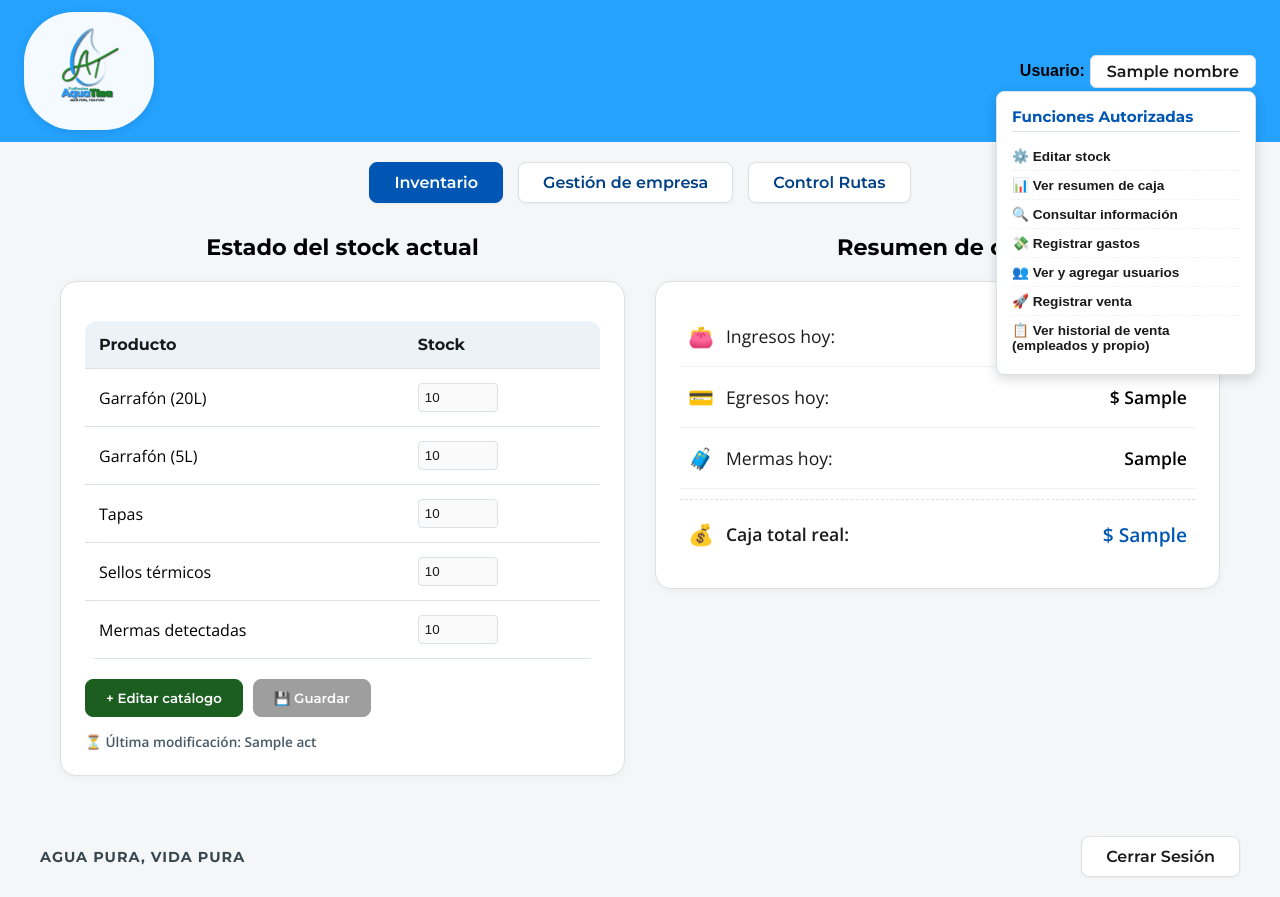
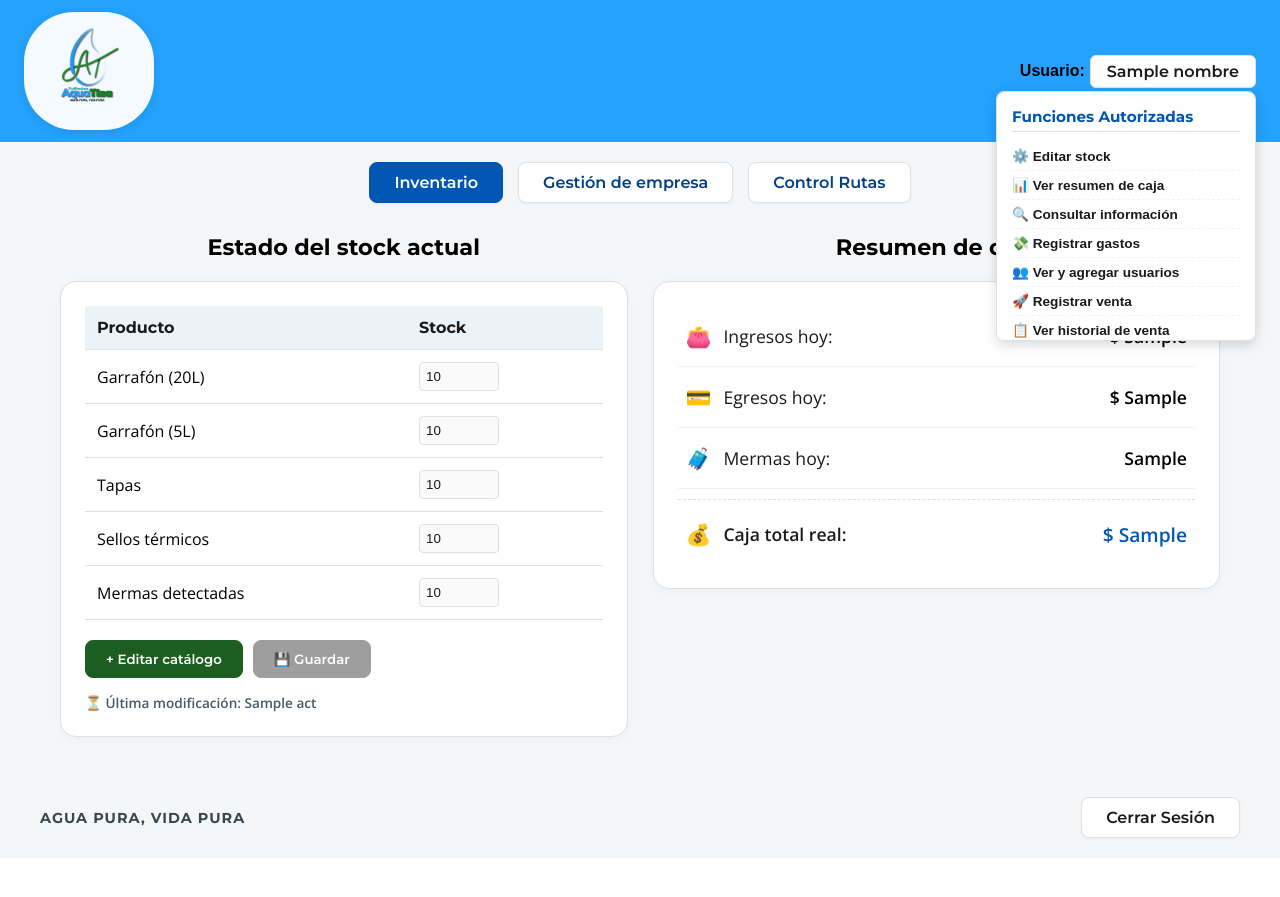
Before and after one commit to ernestovega15360-code/Gestion_inventario_aquatiza, a Flask app: template templates/inventario.html in a window 1280 px wide, after a click that opens the changed part. After the commit the page ends 840 px from the top, so only its background shows below. Run offline with Flask 3, Linux system fonts and the light colour scheme; the template is opened without the code that fills it: most values are stand-ins (such as "Sample title", 1, 10 or a date in 2020).

Commit message:
mejorando 6 en dispositivos moviles

```diff
--- a/templates/inventario.html
+++ b/templates/inventario.html
@@ -23,10 +23,6 @@
         *, *::before, *::after {
             box-sizing: border-box;
         }
-        html, body {
-            max-width: 100%;
-            overflow-x: hidden; /* Evita que el body genere scroll horizontal y corte la barra azul */
-        }
         body {
             font-family: 'Open Sans', system-ui, -apple-system, blinkmacsystemfont, sans-serif;
             background-color: var(--gris-suave);
@@ -35,20 +31,18 @@
             display: flex;
             flex-direction: column;
             min-height: 100vh;
+            width: 100%;
         }
-        /* BARRA AZUL SUPERIOR CORREGIDA */
+        /* ENCABEZADO AZUL PERFECTO Y FLUIDO */
         .header-top {
             display: flex;
             justify-content: space-between;
             align-items: center;
             padding: 12px 24px;
             background-color: var(--azul-brillante);
-            position: sticky; /* Se mantiene fija arriba */
-            top: 0;
-            left: 0;
             width: 100%;
-            z-index: 1000;
             min-height: 74px;
+            position: relative;
         }
         .logo-aquatiza {
             width: 130px;
@@ -90,11 +84,13 @@
             border: 1px solid var(--azul-borde);
             border-radius: 8px;
             box-shadow: 0 4px 12px rgba(0,0,0,0.15);
-            z-index: 1001;
+            z-index: 1000;
             width: 260px;
             padding: 15px;
             color: var(--gris-texto);
             text-align: left;
+            max-height: 250px;
+            overflow-y: auto;
         }
         .user-dropdown-menu.active {
             display: block;
@@ -150,7 +147,6 @@
         main {
             flex: 1 0 auto;
             width: 100%;
-            overflow-x: hidden;
         }
         .tab-content {
             display: none;
@@ -163,11 +159,18 @@
         .tab-content.active {
             display: block;
         }
+
+        /* GRID DE PANELES ADAPTABLE */
         .main-dashboard {
             display: grid;
-            grid-template-columns: 1fr 1fr;
-            gap: 30px;
+            grid-template-columns: repeat(auto-fit, minmax(320px, 1fr));
+            gap: 25px;
+            width: 100%;
         }
+        .main-dashboard > div {
+            min-width: 0; /* Evita que los elementos hijos rompan el ancho del grid */
+        }
+
         .data-card {
             background-color: var(--blanco-puro);
             border: 1px solid var(--azul-borde);
@@ -175,7 +178,7 @@
             padding: 24px;
             box-shadow: 0 2px 8px rgba(0,0,0,0.04);
             margin-bottom: 20px;
-            min-height: 150px;
+            width: 100%;
         }
         h2 {
             font-family: 'Montserrat', system-ui, sans-serif;
@@ -191,7 +194,7 @@
             border-collapse: collapse;
         }
         .table-stock th, .table-stock td {
-            padding: 14px;
+            padding: 12px;
             text-align: left;
             border-bottom: 1px solid var(--azul-borde);
         }
@@ -335,17 +340,15 @@
         .flash-success { background-color: var(--verde-esmeralda); }
         .flash-error { background-color: #c62828; }
 
-        /* CONTENEDORES DE TABLAS CON SCROLL INTERNO (EVITA CORTAR ENCABEZADO) */
+        /* TABLAS INTERNAS SCROLLABLES */
         .tabla-deslizable {
             width: 100%;
-            max-width: 100%;
-            max-height: 500px;
+            max-height: 400px;
             overflow-y: auto;
-            overflow-x: auto; /* Scroll horizontal solo dentro de la tabla */
+            overflow-x: auto;
             border: 1px solid var(--azul-borde);
             border-radius: 12px;
             margin-top: 15px;
-            -webkit-overflow-scrolling: touch;
         }
         .tabla-deslizable table thead th {
             position: sticky;
@@ -421,7 +416,6 @@
                     <h2>Estado del stock actual</h2>
                     <div class="data-card">
                         <form id="form-inventario" action="{{ url_for('guardar_inventario') }}" method="POST">
-                            <div class="tabla-deslizable" style="border: none;">
                             <table class="table-stock">
                                 <thead>
                                     <tr>
```
Also changed, not shown: other parts of templates/inventario.html (+37 -48 lines). Lines whose indentation alone changed are shown as unchanged.
